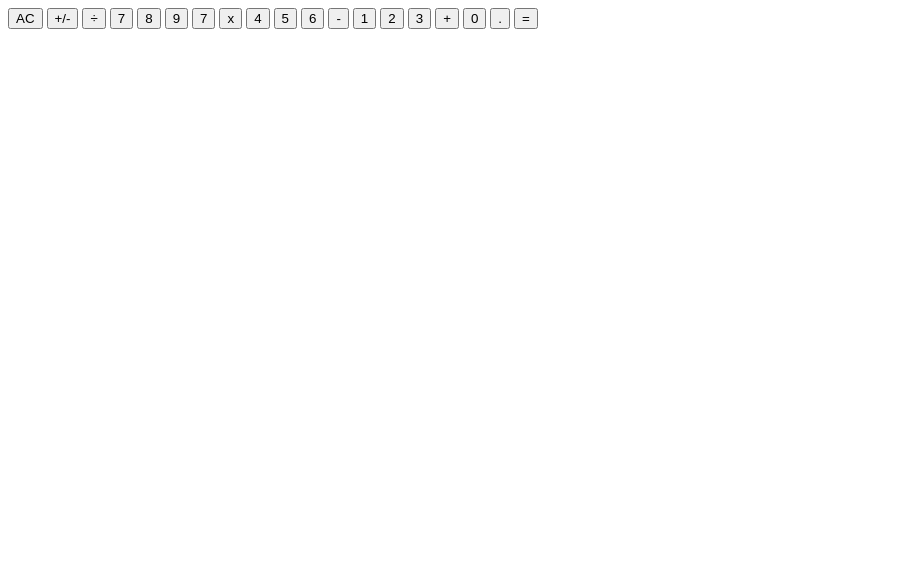
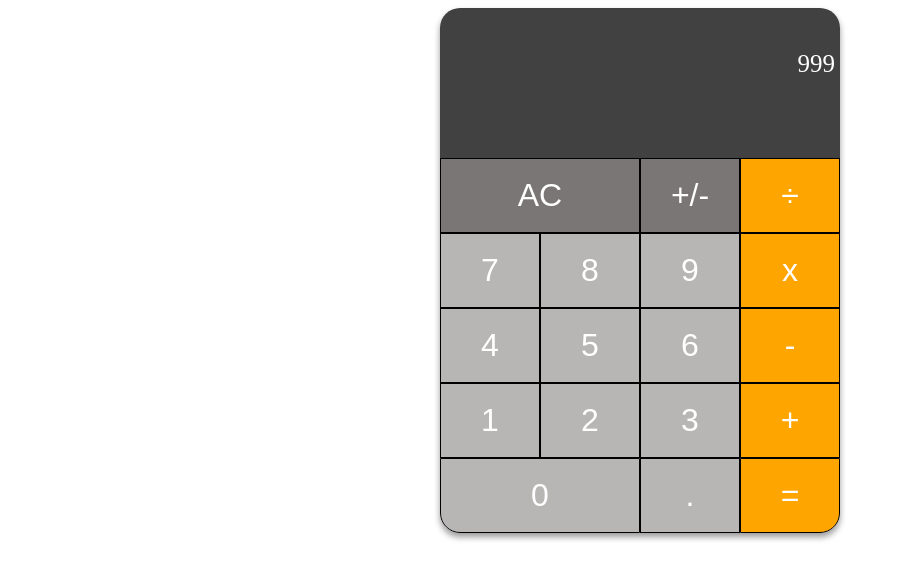
Before and after one commit to chris100904/calculator, a plain HTML site: page index.html in a window 1280 px wide. Shown: the whole page, without its empty margins (0-899 px from the left). Drawn offline with Linux system fonts and the light colour scheme.

Commit message:
number buttons work but display extends, trying to fix

```diff
--- a/index.html
+++ b/index.html
@@ -4,33 +4,36 @@
     <meta charset="UTF-8">
     <meta name="viewport" content="width=device-width, initial-scale=1.0">
     <title>Calculator</title>
-    <script src="script.js"></script>
+    <script src="script.js" async></script>
     <link rel="stylesheet" href="style.css">
 </head>
 <body>
-    <div class="display"></div>
-    <div class="buttons">
-        <button id = "clear">AC</button>
-        <button id = "negative">+/-</button>
-        <button id = "divide">÷</button>
-        <button id = "seven">7</button>
-        <button id = "eight">8</button>
-        <button id = "nine">9</button>
-        <button id = "seven">7</button>
-        <button id = "multiply">x</button>
-        <button id = "four">4</button>
-        <button id = "five">5</button>
-        <button id = "six">6</button>
-        <button id = "subtract">-</button>
-        <button id = "one">1</button>
-        <button id = "two">2</button>
-        <button id = "three">3</button>
-        <button id = "add">+</button>
-        <button id = "zero">0</button>
-        <button id = "decimal">.</button>
-        <button id = "equal">=</button>
+    <div class="container">
+        <div class="display">
+            <div class="previous">999</div>
+            <div class="content"></div>
+        </div>
+        <div class="buttons">
+            <button class = "double" id = "clear">AC</button>
+            <button class = "single" id = "negative">+/-</button>
+            <button class = "operator" id = "divide">÷</button>
+            <button class = "number" id = "seven">7</button>
+            <button class = "number" id = "eight">8</button>
+            <button class = "number" id = "nine">9</button>
+            <button class = "operator" id = "multiply">x</button>
+            <button class = "number" id = "four">4</button>
+            <button class = "number" id = "five">5</button>
+            <button class = "number" id = "six">6</button>
+            <button class = "operator" id = "subtract">-</button>
+            <button class = "number" id = "one">1</button>
+            <button class = "number" id = "two">2</button>
+            <button class = "number" id = "three">3</button>
+            <button class = "operator" id = "add">+</button>
+            <button class = "double" id = "zero">0</button>
+            <button class = "single" id = "decimal">.</button>
+            <button class = "operator" id = "equal">=</button>
+        </div>
+    </div>
 
-
-    </div>
 </body>
 </html>
--- a/script.js
+++ b/script.js
@@ -1,6 +1,28 @@
-let firstNum;
-let secondNum;
+let firstNum = ""
+let secondNum = ""
 let operation;
+let getFirstNum = true;
+
+const buttons = document.querySelectorAll('.number, .operator, .single, .double');
+const display = document.querySelector('.display');
+const content = document.querySelector('.display .content');
+
+buttons.forEach((button) => {
+    button.addEventListener("click", function() {
+        switch (button.className) {
+            case "number":
+                if (getFirstNum){
+                    firstNum += button.textContent;
+                    updateDisplay();
+                }
+                else{
+                    secondNum += button.textContent;
+                    updateDisplay();
+                }
+                adjustFontSize();
+        }
+    })
+});
 
 function add(a, b) {
   return a + b;
@@ -34,3 +56,21 @@ function operate(a, b, operator) {
       break;
   }
 }
+
+function updateDisplay(){
+    if (getFirstNum){
+        content.textContent = firstNum;
+    }
+    else{
+        content.textContent = firstNum + " ";
+    }
+}
+
+function adjustFontSize() {
+
+    // Reduce font size until content fits within the display
+    while (content.offsetWidth > display.offsetWidth) {
+      const fontSize = parseFloat(getComputedStyle(content).fontSize);
+      content.style.fontSize = (fontSize - 1) + 'px';
+    }
+}
--- a/style.css
+++ b/style.css
@@ -0,0 +1,107 @@
+
+body{
+    display: flex;
+    flex-direction: row;
+    justify-content: center;
+    align-items: center;
+}
+
+.container{
+    display: flex;
+    flex-direction: column;
+    width: 400px;
+    height: 525px;
+    border-radius: 20px;
+    flex: 1 0 1;
+    box-shadow: 0 4px 6px rgba(0, 0, 0, 0.4);
+}
+
+.previous{
+    border-top-left-radius: 20px;
+    border-top-right-radius: 20px;
+    font-size: 25px;
+}
+
+.content{
+    font-size: 50px;
+}
+
+.previous, .content{
+    height: 50%;
+    background: rgb(65, 65, 65);
+    display: flex;
+    flex-direction: row;
+    justify-content: end;
+    align-items: end;
+    flex: 1;
+    color: white;
+    padding: 0px 5px 5px 5px;
+}
+
+.display{
+    /* background: rgb(65, 65, 65);
+    width: 100%;
+    height: 150px;
+
+    color: white;
+    display: flex;
+    flex-direction: row;
+    justify-content: end;
+    align-items: end;
+    font-size: 36px;
+    flex: 1 1 1;
+    height: 50% */
+    display: flex;
+    flex-direction: column;
+    height: 150px;
+    font-size: 36px;
+    width: 100%;
+}
+
+.double{
+    width: 200px;
+}
+
+.single, .operator, .number{
+    width: 100px;
+}
+
+.number, #decimal, #zero{
+    background: rgb(184, 181, 181);
+}
+
+.operator{
+    background: orange;
+}
+
+.buttons{
+    display: flex;
+    flex-flow: wrap row;
+}
+
+button{
+    height: 75px;
+    border: black solid 0.5px;
+    color: white;
+    font-size: 32px;
+    font-weight: lighter;
+    transition-duration: 0.2s;
+}
+
+button:hover{
+    filter: brightness(92%);
+}
+
+#zero{
+    border-bottom-left-radius: 20px;
+    border: black solid 0.5px;
+}
+
+#equal{
+    border-bottom-right-radius: 20px;
+    border: black solid 0.5px;
+}
+
+#clear, #negative{
+    background: rgb(123, 118, 118);
+}
```
